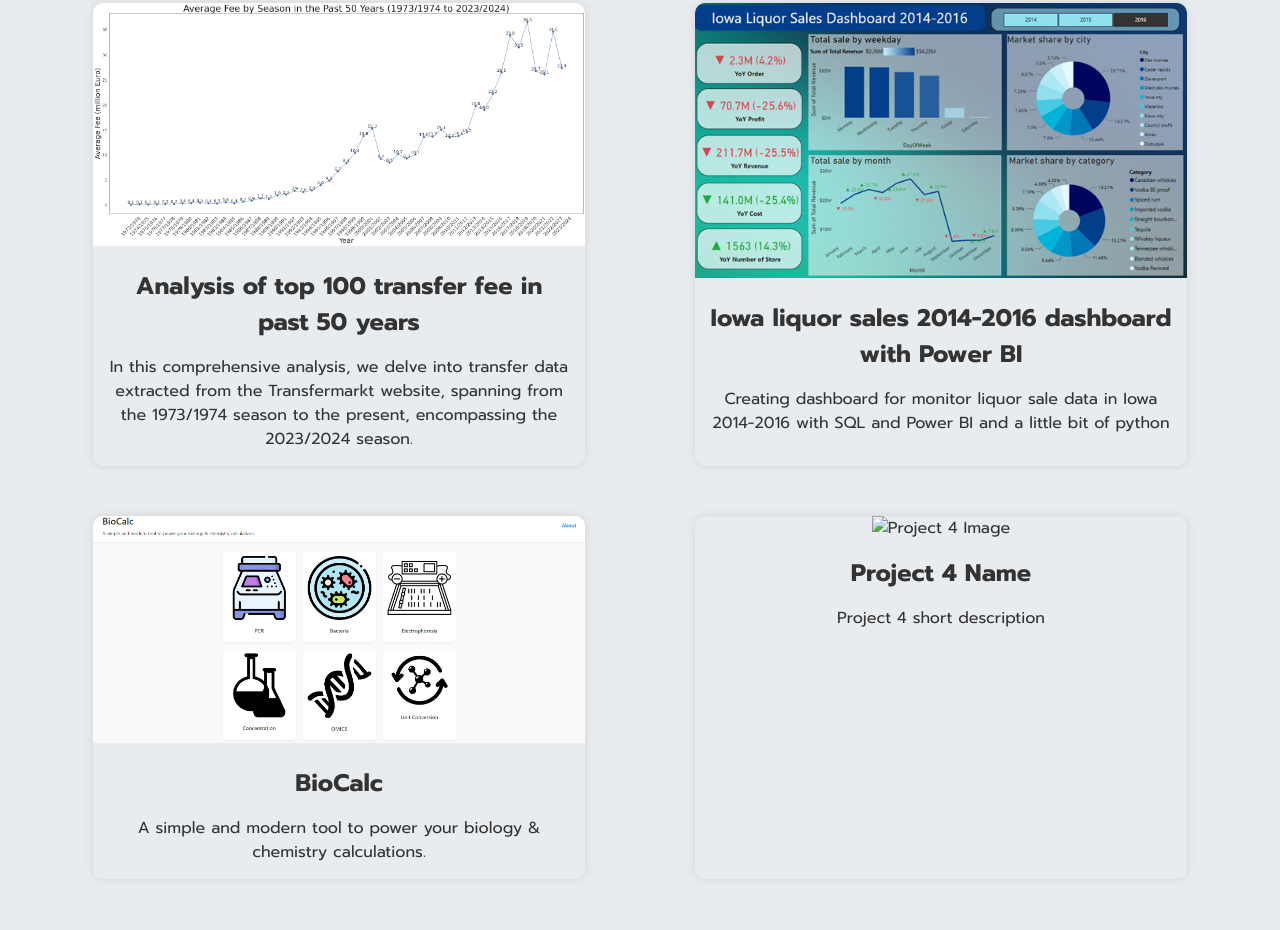
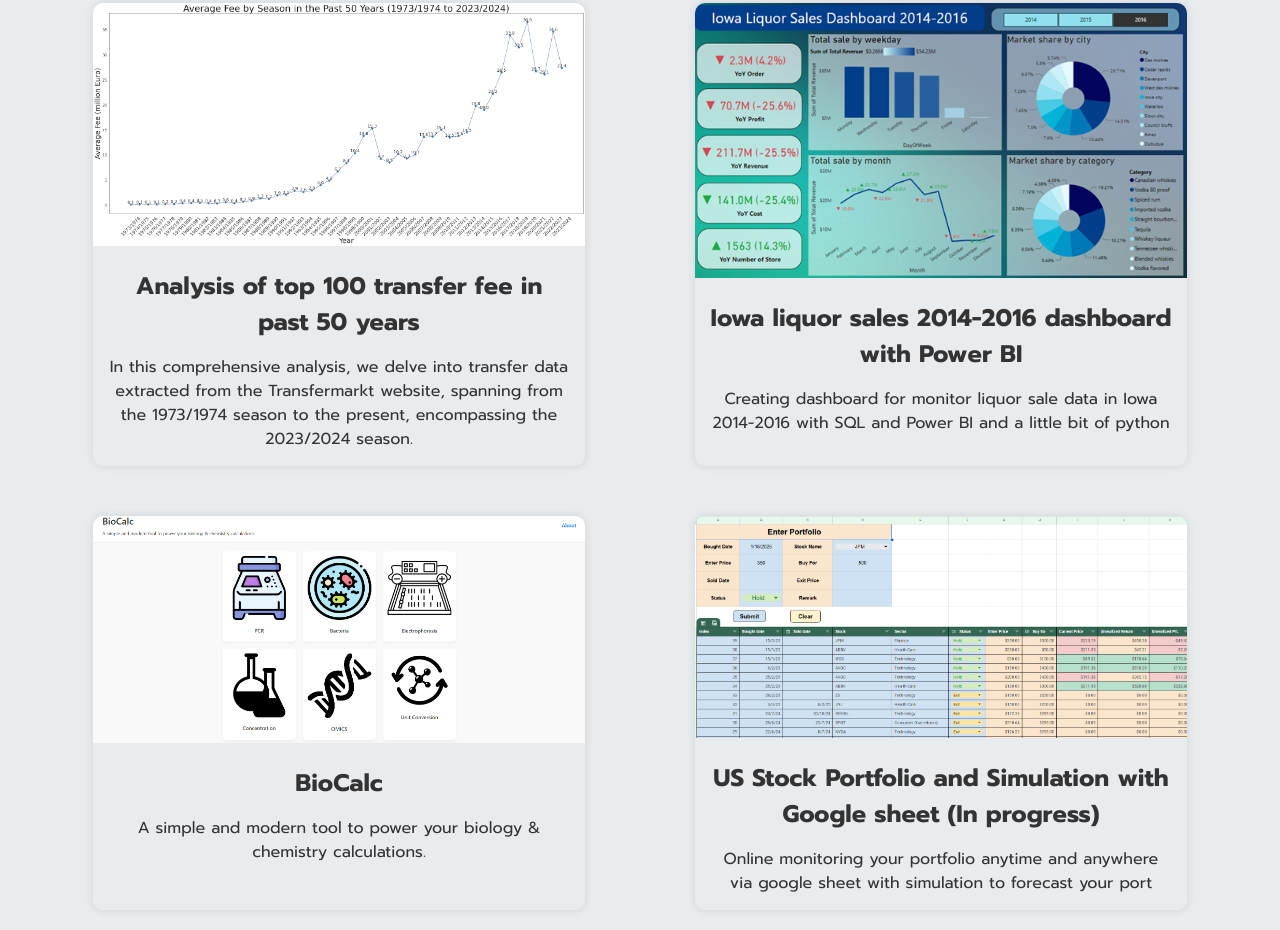
Before and after one commit to manburst/jksunji.github.io, a plain HTML site: page index.html in a window 1280 px wide. Shown: the part 4657-5587 px from the top of the page. Drawn offline with Linux system fonts and the light colour scheme.

Commit message:
Update index.html

```diff
--- a/index.html
+++ b/index.html
@@ -332,10 +332,10 @@
             </a>
         </div>
         <div class="project">
-            <a href="LINK_TO_PROJECT4_MD_FILE_ON_GITHUB" target="_blank">
-                <img src="PATH_TO_IMAGE_OF_PROJECT4" alt="Project 4 Image">
-                <h2>Project 4 Name</h2>
-                <p>Project 4 short description</p>
+            <a href="https://docs.google.com/spreadsheets/d/1kXczY9uViSnN9KR1Ju1Svc-YywjkF6yo9F8STX4N1LM/edit?usp=sharing" target="_blank">
+                <img src="US Stock Portfolio.png" alt="Project 4 Image">
+                <h2>US Stock Portfolio and Simulation with Google sheet (In progress)</h2>
+                <p>Online monitoring your portfolio anytime and anywhere via google sheet with simulation to forecast your port</p>
             </a>
         </div>
     </div>
```
